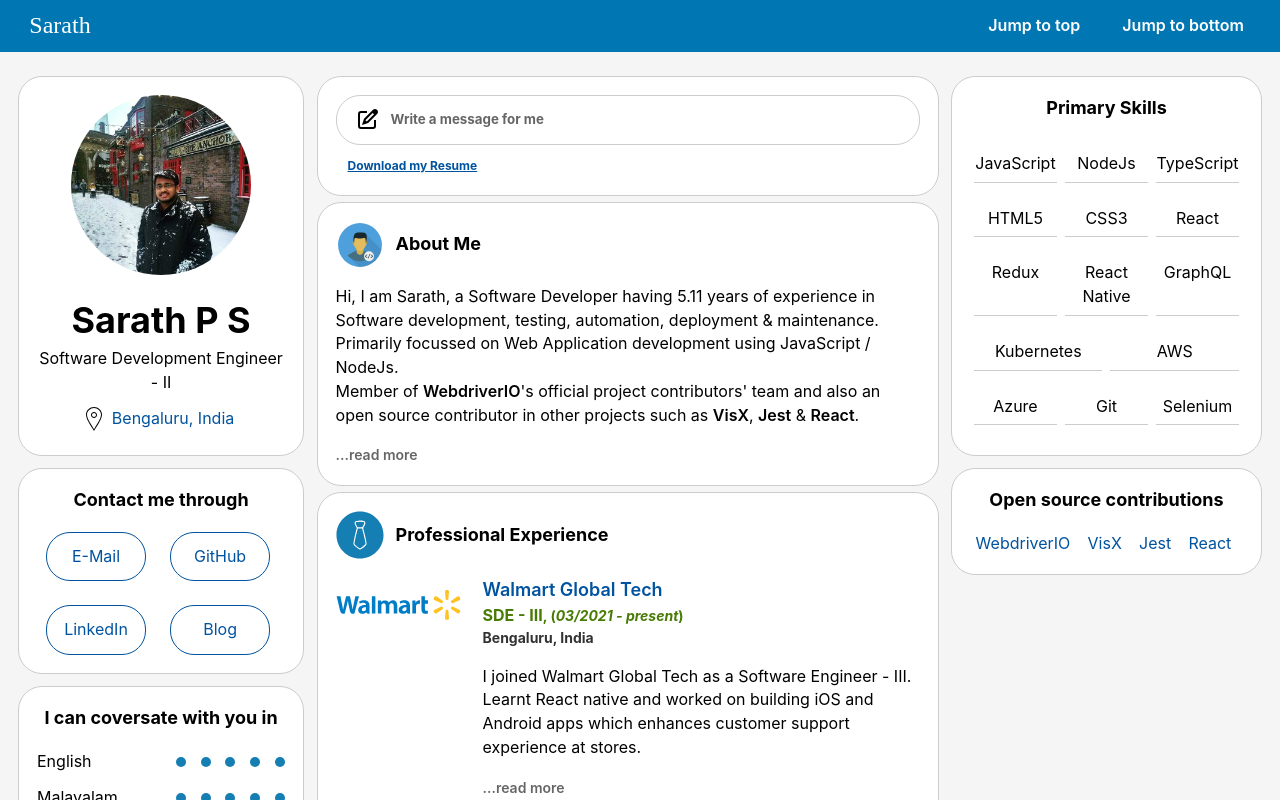
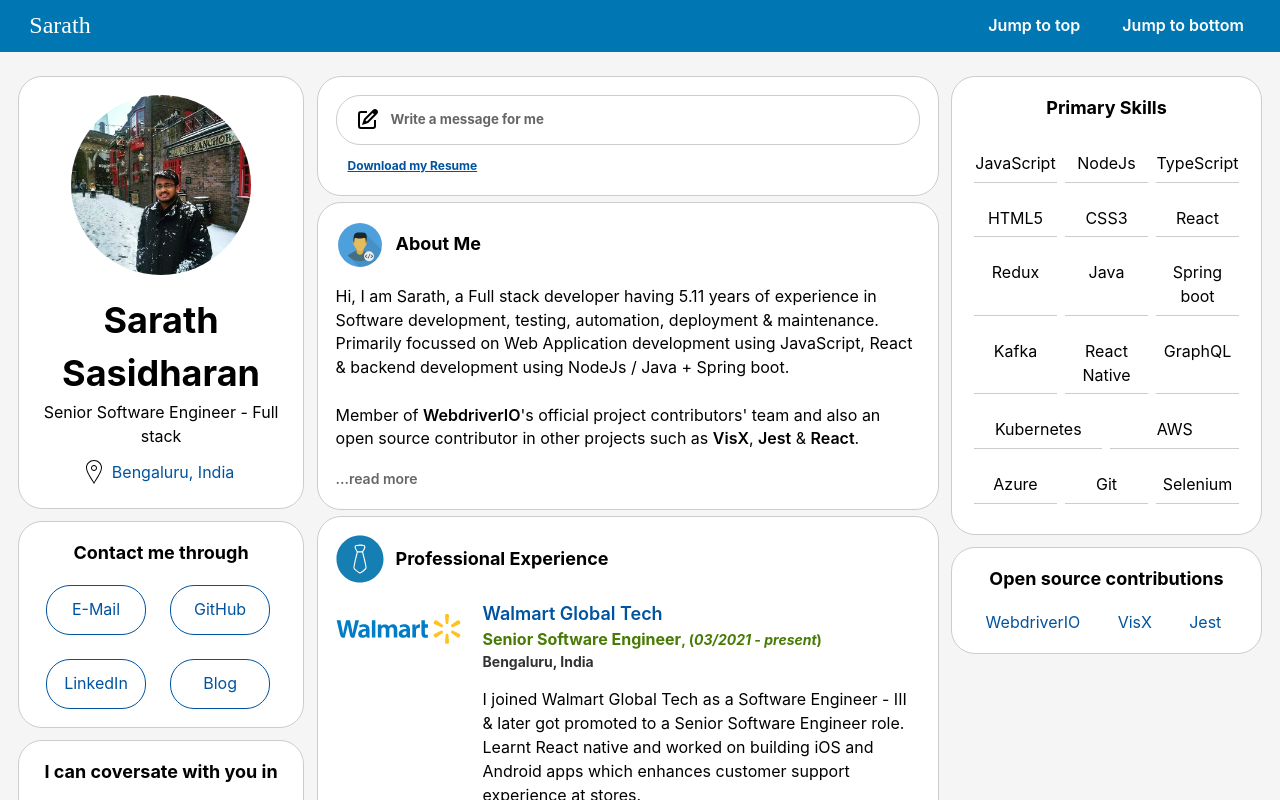
Before and after one commit to sarathps93/personal-website-v2, a React (Create React App) app: page / in a window 1280 px wide. Shown: the top 800 px of the page. Built offline with nearby package versions, Linux system fonts and the light colour scheme.

Commit message:
latest revision

```diff
--- a/src/contents/index.js
+++ b/src/contents/index.js
@@ -6,8 +6,8 @@ import walmartSVG from '../assets/svgs/walmart.svg';
 import { experience } from '../utils/appUtils';
 
 const contents = {
-    name: 'Sarath P S',
-    designation: 'Software Development Engineer - II',
+    name: 'Sarath Sasidharan',
+    designation: 'Senior Software Engineer - Full stack',
     contactInfo: [
         {
             id: 'location',
@@ -60,6 +60,9 @@ const contents = {
         'CSS3',
         'React',
         'Redux',
+        'Java',
+        'Spring boot',
+        'Kafka',
         'React Native',
         'GraphQL',
         'Kubernetes',
@@ -71,8 +74,7 @@ const contents = {
     openSourceContributions: [
         { text: 'WebdriverIO', link: 'https://github.com/webdriverio/webdriverio' },
         { text: 'VisX', link: 'https://github.com/airbnb/visx' },
-        { text: 'Jest', link: 'https://github.com/facebook/jest' },
-        { text: 'React', link: 'https://github.com/facebook/react' }
+        { text: 'Jest', link: 'https://github.com/facebook/jest' }
     ],
     languages: [
         {
@@ -92,10 +94,10 @@ const contents = {
             proficiency: 4
         },
     ],
-    aboutMe: `Hi, I am Sarath, a Software Developer having ${experience} years of experience in Software development, testing, automation, deployment & maintenance. Primarily focussed on Web Application development using JavaScript / NodeJs.<br />
+    aboutMe: `Hi, I am Sarath, a Full stack developer having ${experience} years of experience in Software development, testing, automation, deployment & maintenance. Primarily focussed on Web Application development using JavaScript, React & backend development using NodeJs / Java + Spring boot.<br /><br />
             Member of <strong class="profile-feed__strong">WebdriverIO</strong>'s official project contributors' team and also an open source contributor in other projects such as <strong class="profile-feed__strong">VisX</strong>, <strong class="profile-feed__strong">Jest</strong> & <strong class="profile-feed__strong">React</strong>.
             <div class="readmore-aboutme">
-            <p>I am currently working with <strong class="profile-feed__strong"><a href="https://www.walmart.com/" class="profile-feed__link" target="__blank" rel="noopener noreferrer">Walmart Global Tech</a></strong> as an SDE-III.
+            <p>I am currently working with <strong class="profile-feed__strong"><a href="https://www.walmart.com/" class="profile-feed__link" target="__blank" rel="noopener noreferrer">Walmart Global Tech</a></strong> as a Senior Software Engineer.
             <p>I previously worked full time with <strong class="profile-feed__strong"><a href="https://www.publicissapient.com/" class="profile-feed__link" target="__blank" rel="noopener noreferrer">Publicis Sapient</a></strong> <span class="reference-text">(April-2020 to March-2021)</span> as a Senior Associate and with
             <strong class="profile-feed__strong"><a href="https://wiprodigital.com/" class="profile-feed__link" target="__blank" rel="noopener noreferrer">Wipro Digital</a></strong> <span class="reference-text">(Dec-2014 to Apr-2020)</span> as a Senior Software Engineer.
             <br/>During my tenure at Sapient & Wipro, I worked full time with clients such as <strong class="profile-feed__strong"><a href="https://www.tesco.com/" class="profile-feed__link" target="__blank" rel="noopener noreferrer">Tesco</a></strong> <span class="reference-text">(1y)</span>, <strong class="profile-feed__strong"><a href="https://www.lloydsbank.com/" class="profile-feed__link" target="__blank" rel="noopener noreferrer">Lloyds Banking Group</a></strong> <span class="reference-text">(3y)</span> & <strong class="profile-feed__strong"><a href="https://www.walmart.com/" class="profile-feed__link" target="__blank" rel="noopener noreferrer">Walmart</a></strong> <span class="reference-text">(1.3y)</span>.</p>
@@ -104,9 +106,11 @@ const contents = {
             <li>Building enterprise level web applications using React - Redux or with plain vanilla JavaScript</li>
             <li>Developing IOS and Android apps using React native</li>
             <li>Developing NodeJs server applications along with GraphQL using JavaScript or TypeScript</li>
+            <li>Developing backend applications using Java & Sprint boot</li>
             <li>Automation of functional and non-functional software testing using NodeJs test frameworks such as WebDriverIO or Selenium</li>
             <li>Kubernetes deployment, scaling, logging & monitoring</li>
-            <li>Designing distributed systems architecture</li>
+            <li>Data visualisation using D3 based charting libraries</li>
+            <li>Designing distributed systems along with event driven architecture architecture</li>
             </ul>
             </div>
             </p>
@@ -115,20 +119,21 @@ const contents = {
         {
             name: 'Walmart Global Tech',
             href: 'https://www.walmart.com/',
-            designation: 'SDE - III',
+            designation: 'Senior Software Engineer',
             dateRange: '03/2021 - present',
             location: 'Bengaluru, India',
             imageUrl: walmartSVG,
             readMoreClass: 'readmore_walLabs',
-            content: `I joined Walmart Global Tech as a Software Engineer - III. Learnt React native and worked on building iOS and Android apps which enhances customer support experience at stores.
-            <div class="readmore_walLabs"><p>At Walmart, I enjoyed taking additional responsibiltiies which includes designing full stack systems architecture, handling cloud infra and cost optimization</p>
+            content: `I joined Walmart Global Tech as a Software Engineer - III & later got promoted to a Senior Software Engineer role. Learnt React native and worked on building iOS and Android apps which enhances customer support experience at stores.
+            <div class="readmore_walLabs"><p>Also started putting efforts in learning Java 11 & Spring boot and starting delivering backend applications from scratch. Involved in designing event driven systems with de-coupled architecture.</p>
+            <p>At Walmart, I enjoyed taking additional responsibiltiies which includes designing full stack systems architecture, handling cloud infra and cost optimization</p>
             </div>`
         },
         {
             name: 'TESCO PLC',
             via: 'Publicis Sapient',
             href: 'https://www.tesco.com/',
-            designation: 'SDE - II',
+            designation: 'Senior Associate - L2',
             dateRange: '05/2020 - 03/2021',
             location: 'Bengaluru, India',
             imageUrl: tescoSVG,
```
